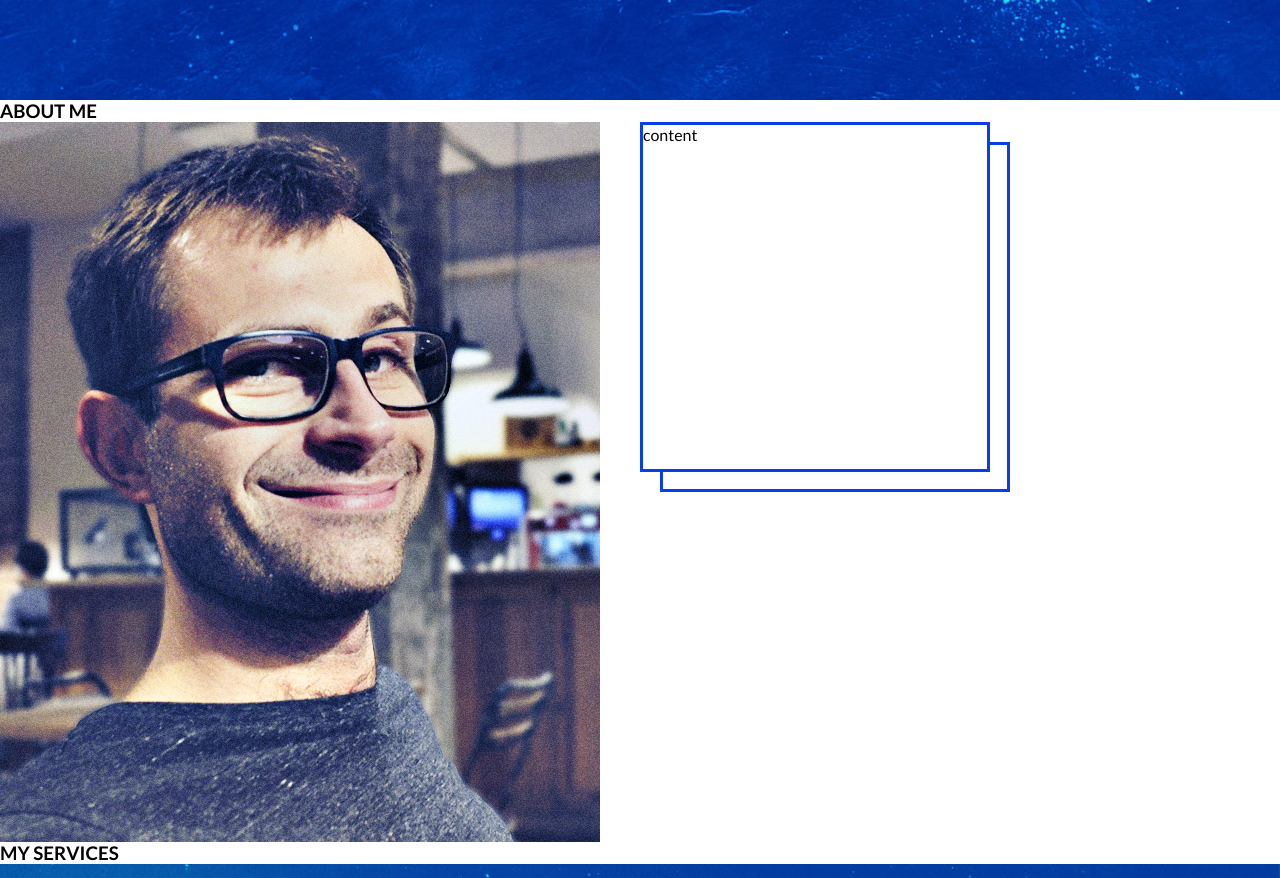
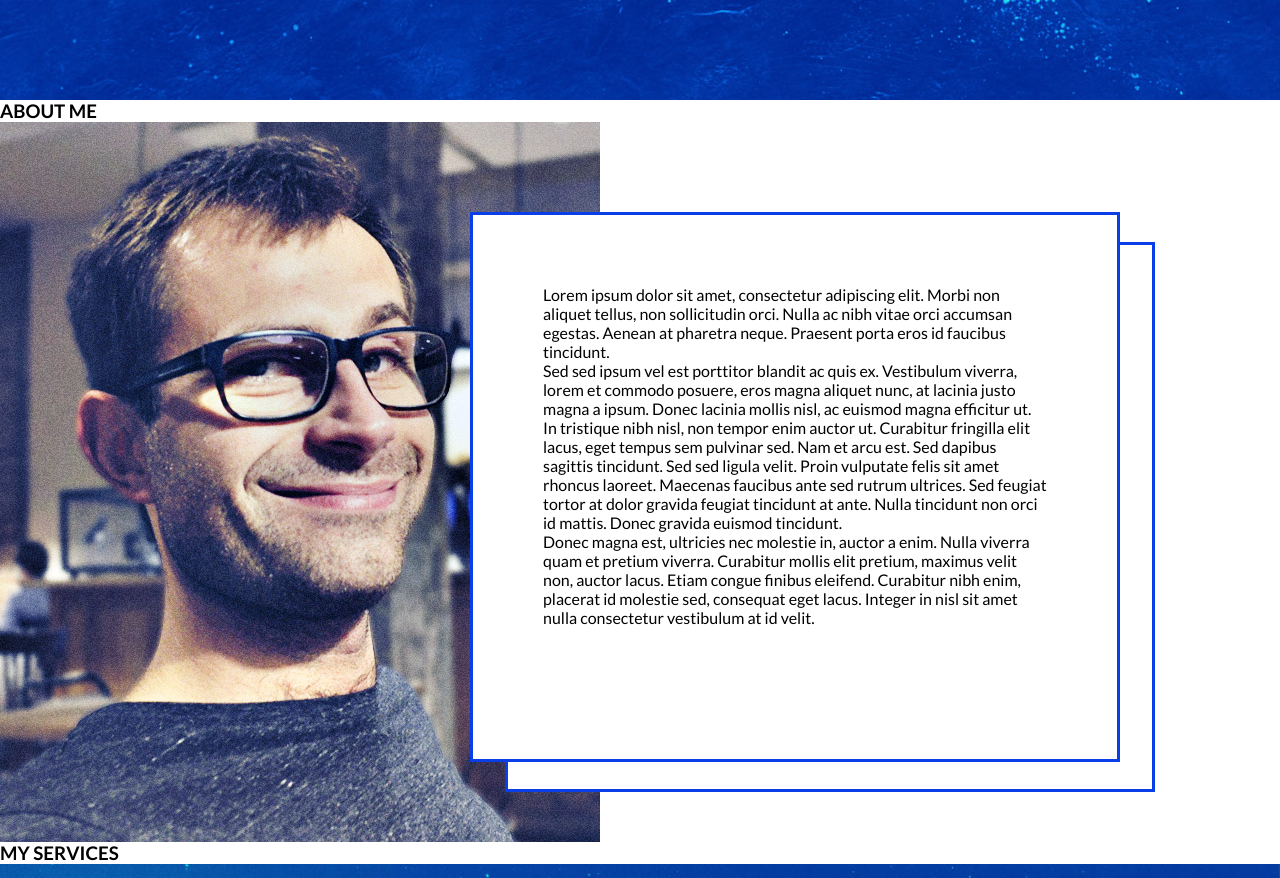
Before and after one commit to michalpiotrowski86/MyWeb, a website: page index.html in a window 1280 px wide. Shown: the part 700-1578 px from the top of the page. Drawn offline with Linux system fonts and the light colour scheme.

Commit message:
Kolejne style

```diff
--- a/index.html
+++ b/index.html
@@ -45,11 +45,15 @@
               </div>
             </div>
             <div class="col-6">
-              <div class="about-content">
-                content
-                <div class="about-content-shadow">
+              <div class="top">
+                <div class="about-content">
+                  <p>Lorem ipsum dolor sit amet, consectetur adipiscing elit. Morbi non aliquet tellus, non sollicitudin orci. Nulla ac nibh vitae orci accumsan egestas. Aenean at pharetra neque. Praesent porta eros id faucibus tincidunt.</p>
+                  <p>Sed sed ipsum vel est porttitor blandit ac quis ex. Vestibulum viverra, lorem et commodo posuere, eros magna aliquet nunc, at lacinia justo magna a ipsum. Donec lacinia mollis nisl, ac euismod magna efficitur ut. In tristique nibh nisl, non tempor enim auctor ut. Curabitur fringilla elit lacus, eget tempus sem pulvinar sed. Nam et arcu est. Sed dapibus sagittis tincidunt. Sed sed ligula velit. Proin vulputate felis sit amet rhoncus laoreet. Maecenas faucibus ante sed rutrum ultrices. Sed feugiat tortor at dolor gravida feugiat tincidunt at ante. Nulla tincidunt non orci id mattis. Donec gravida euismod tincidunt.</p>
+                  <p>Donec magna est, ultricies nec molestie in, auctor a enim. Nulla viverra quam et pretium viverra. Curabitur mollis elit pretium, maximus velit non, auctor lacus. Etiam congue finibus eleifend. Curabitur nibh enim, placerat id molestie sed, consequat eget lacus. Integer in nisl sit amet nulla consectetur vestibulum at id velit.</p>
+                  <div class="about-content-shadow">
 
-                </div>
+                  </div>
+              </div>
               </div>
             </div>
           </div>
--- a/scss/main.scss
+++ b/scss/main.scss
@@ -132,6 +132,7 @@ nav {
   }
 }
 /*section about*/
+
 .title {
   text-transform: uppercase;
 }
@@ -139,24 +140,36 @@ nav {
 .my-photo {
   background-image: url("../images/bio_foto.jpg");
   background-repeat: no-repeat;
+  // position: relative;
   height: 720px;
   width: 100%;
+  // z-index: -1;
 }
 
+.top {
+  position: absolute;
+  z-index: 1;
+}
 .about-content {
   border: 3px solid #0A3EE9;
-  height: 350px;
-  width: 350px;
+  height: 550px;
+  width: 650px;
   position: relative;
   background-color: #fff;
+  text-align: left;
+  padding: 70px;
+  top: 90px;
+  right: 170px;
+  // z-index: -1;
   .about-content-shadow {
     border: 3px solid #0A3EE9;
-    height: 350px;
-    width: 350px;
+    height: 550px;
+    width: 650px;
     position: absolute;
-    z-index: -1;
+    background-color: #fff;
     top: 5%;
     left: 5%;
+    z-index: -1;
   }
 }
 /*section mountains*/
```
Also changed, not shown: css/main.css.
